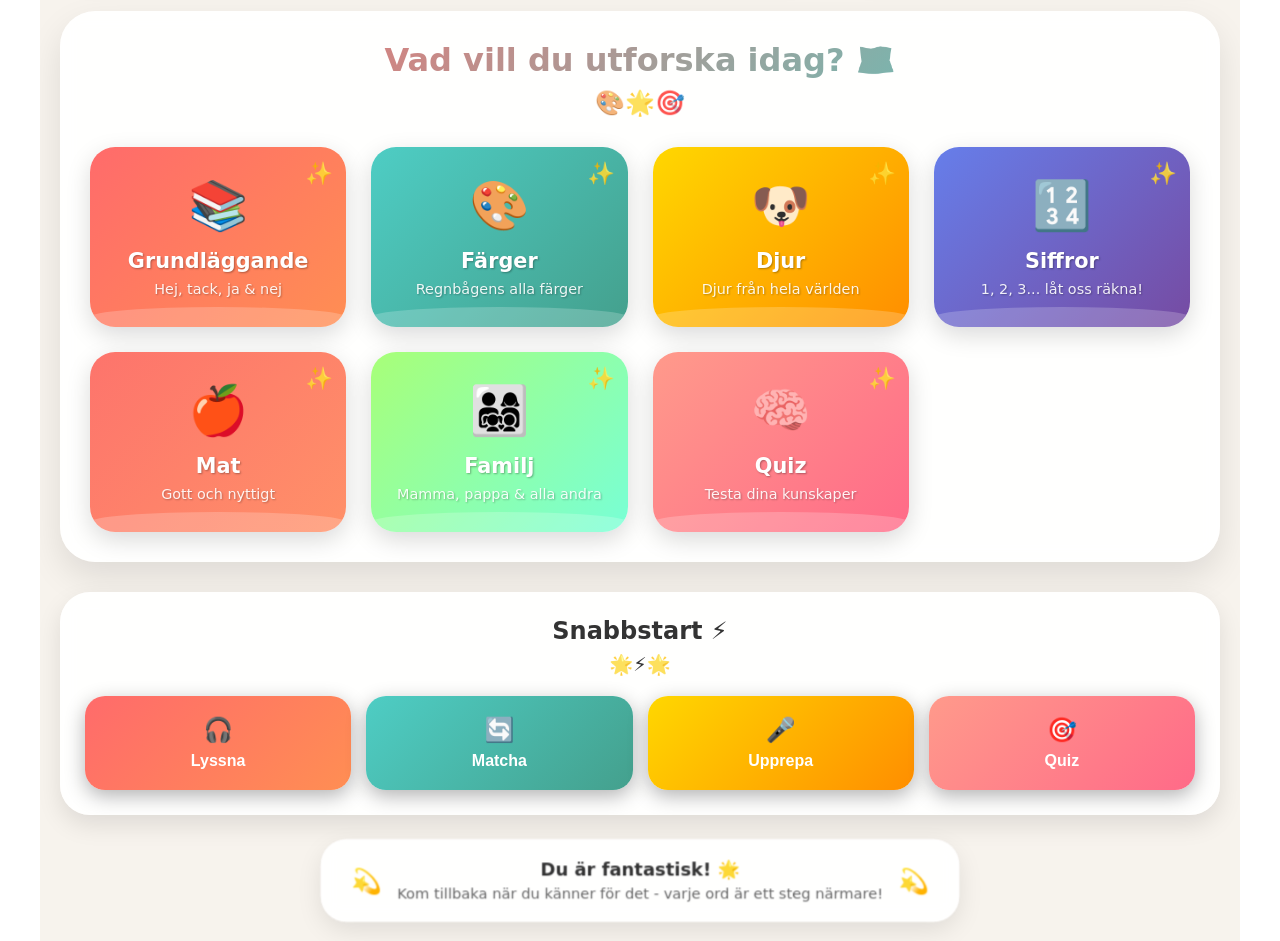
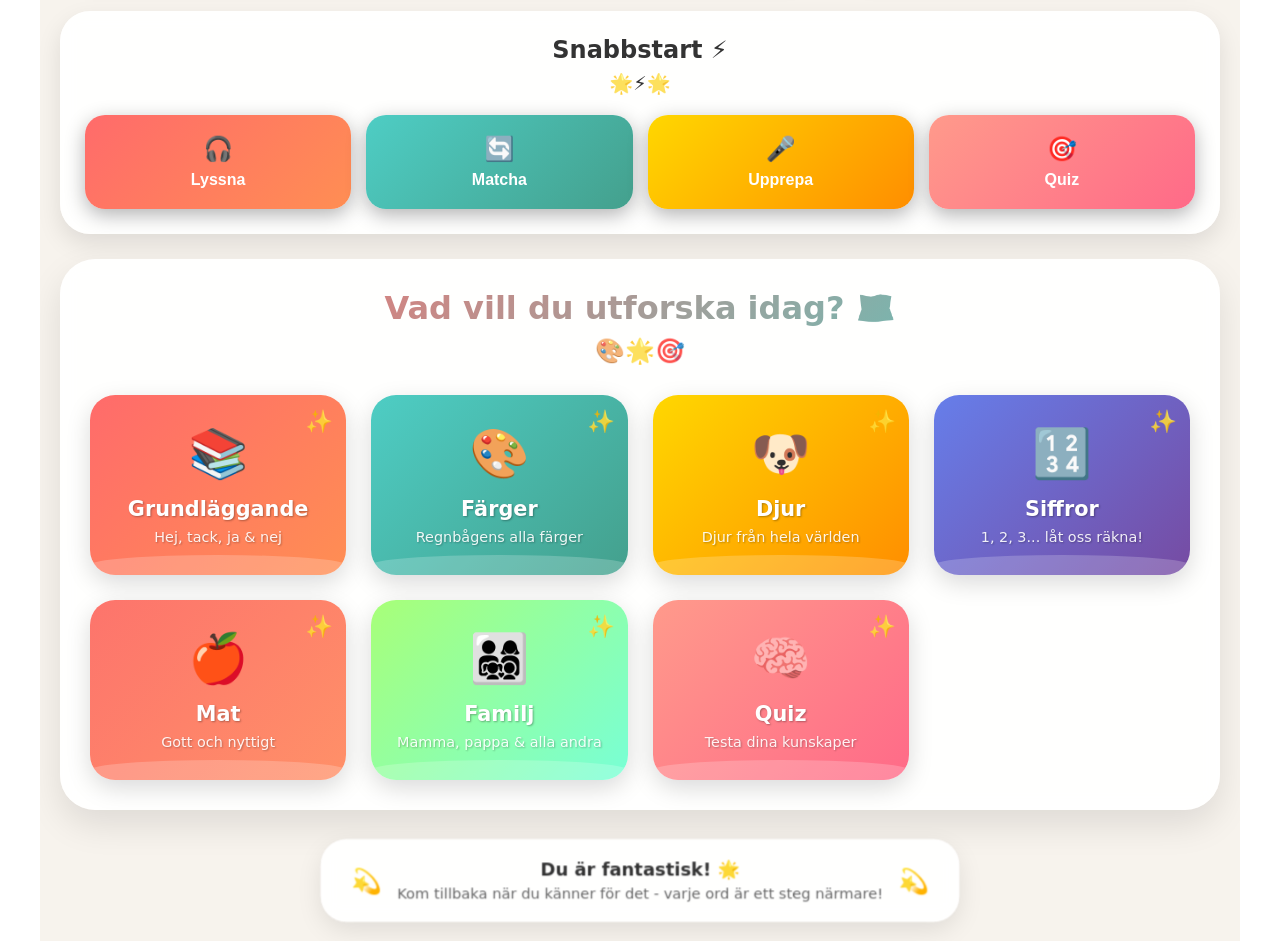
Before and after one commit to kirre02/LearnEnglish, a Vue app in the folder frontend/: page /dashboard in a window 1280 px wide. Shown: the part 420-1361 px from the top of the page. Built offline with nearby package versions, Linux system fonts and the light colour scheme; sample sign-in values are in the browser's storage.

Commit message:
feat: move quick actions section above explore cards

```diff
--- a/frontend/src/components/Dashboard.vue
+++ b/frontend/src/components/Dashboard.vue
@@ -1,6 +1,4 @@
-<template>
-  <div class="dashboard">
-    <!-- Toppsektion med bubbeltegel och ballonger -->
+<template>  <div class="dashboard">
     <div class="top-section">
       <div class="floating-balloons">
         <div class="balloon balloon1">🎈</div>
@@ -30,10 +28,7 @@
           </div>
         </div>
       </div>
-    </div>
-
-    <!-- Framstegs-bubblor -->
-    <div class="progress-bubbles">
+    </div>    <div class="progress-bubbles">
       <div class="progress-bubble progress-main">
         <div class="bubble-emoji">🚀</div>
         <div class="bubble-content">
@@ -55,7 +50,31 @@
       </div>
     </div>
 
-    <!-- Huvudsektion - Vad vill du utforska idag? -->
+    <div class="quick-actions">
+      <div class="actions-header">
+        <h3>Snabbstart ⚡</h3>
+        <div class="action-sparkles">🌟⚡🌟</div>
+      </div>
+      <div class="action-buttons">
+        <button class="action-btn listen-btn" @click="startQuickPractice('listen')">
+          <span class="btn-emoji">🎧</span>
+          <span>Lyssna</span>
+        </button>
+        <button class="action-btn match-btn" @click="startQuickPractice('match')">
+          <span class="btn-emoji">🔄</span>
+          <span>Matcha</span>
+        </button>
+        <button class="action-btn speak-btn" @click="startQuickPractice('speak')">
+          <span class="btn-emoji">🎤</span>
+          <span>Upprepa</span>
+        </button>
+        <button class="action-btn quiz-btn" @click="startQuiz">
+          <span class="btn-emoji">🎯</span>
+          <span>Quiz</span>
+        </button>
+      </div>
+    </div>
+
     <div class="explore-section">
       <div class="section-header">
         <h2>Vad vill du utforska idag? 🗺️</h2>
@@ -109,10 +128,7 @@
           <h3>Familj</h3>
           <p>Mamma, pappa & alla andra</p>
           <div class="card-sparkle">✨</div>
-        </div>
-
-        <!-- NYTT QUIZ-KORT -->
-        <div class="explore-card card-quiz" @click="startQuiz">
+        </div>        <div class="explore-card card-quiz" @click="startQuiz">
           <div class="card-emoji">🧠</div>
           <div class="card-wave"></div>
           <h3>Quiz</h3>
@@ -120,36 +136,7 @@
           <div class="card-sparkle">✨</div>
         </div>
       </div>
-    </div>
-
-    <!-- Snabbknappar -->
-    <div class="quick-actions">
-      <div class="actions-header">
-        <h3>Snabbstart ⚡</h3>
-        <div class="action-sparkles">🌟⚡🌟</div>
-      </div>
-      <div class="action-buttons">
-        <button class="action-btn listen-btn" @click="startQuickPractice('listen')">
-          <span class="btn-emoji">🎧</span>
-          <span>Lyssna</span>
-        </button>
-        <button class="action-btn match-btn" @click="startQuickPractice('match')">
-          <span class="btn-emoji">🔄</span>
-          <span>Matcha</span>
-        </button>
-        <button class="action-btn speak-btn" @click="startQuickPractice('speak')">
-          <span class="btn-emoji">🎤</span>
-          <span>Upprepa</span>
-        </button>
-        <button class="action-btn quiz-btn" @click="startQuiz">
-          <span class="btn-emoji">🎯</span>
-          <span>Quiz</span>
-        </button>
-      </div>
-    </div>
-
-    <!-- Uppmuntrande avslutning -->
-    <div class="encouragement-footer">
+    </div>    <div class="encouragement-footer">
       <div class="encouragement-message">
         <div class="message-emoji">💫</div>
         <div class="message-text">
@@ -220,6 +207,7 @@ export default {
 </script>
 
 <style scoped>
+/* Din CSS-kod är oförändrad */
 .dashboard {
   max-width: 1200px;
   margin: 0 auto;
@@ -692,4 +680,5 @@ export default {
     flex-direction: column;
     gap: 15px;
   }
-}</style>
+}
+</style>
```
Lines whose indentation alone changed are shown as unchanged.
